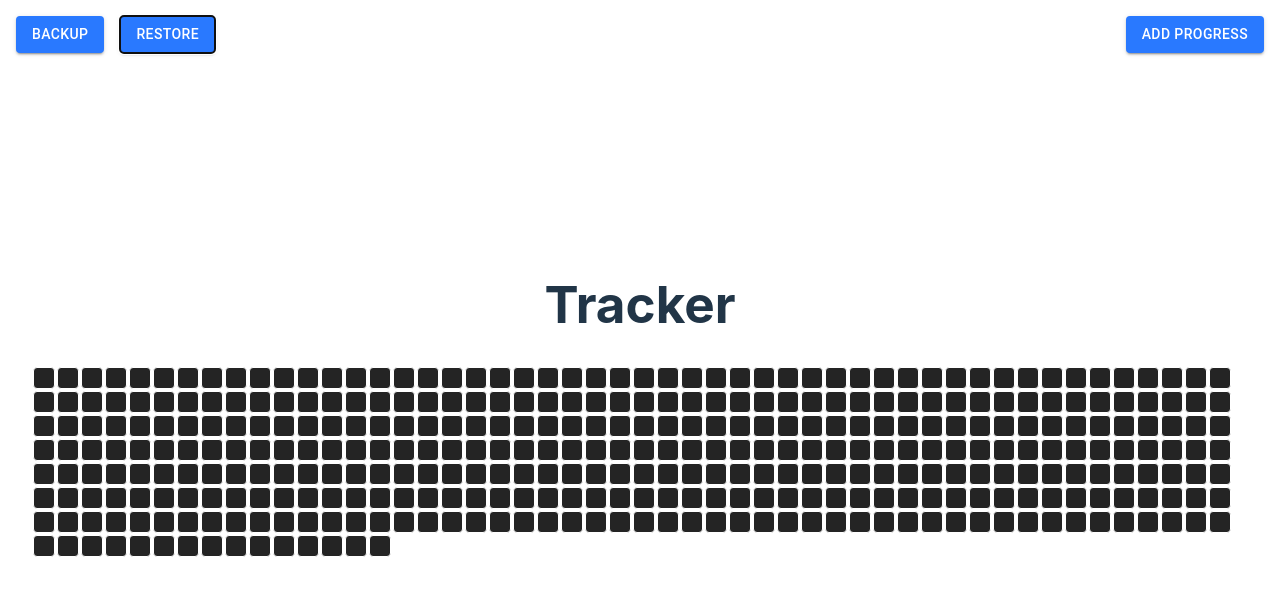
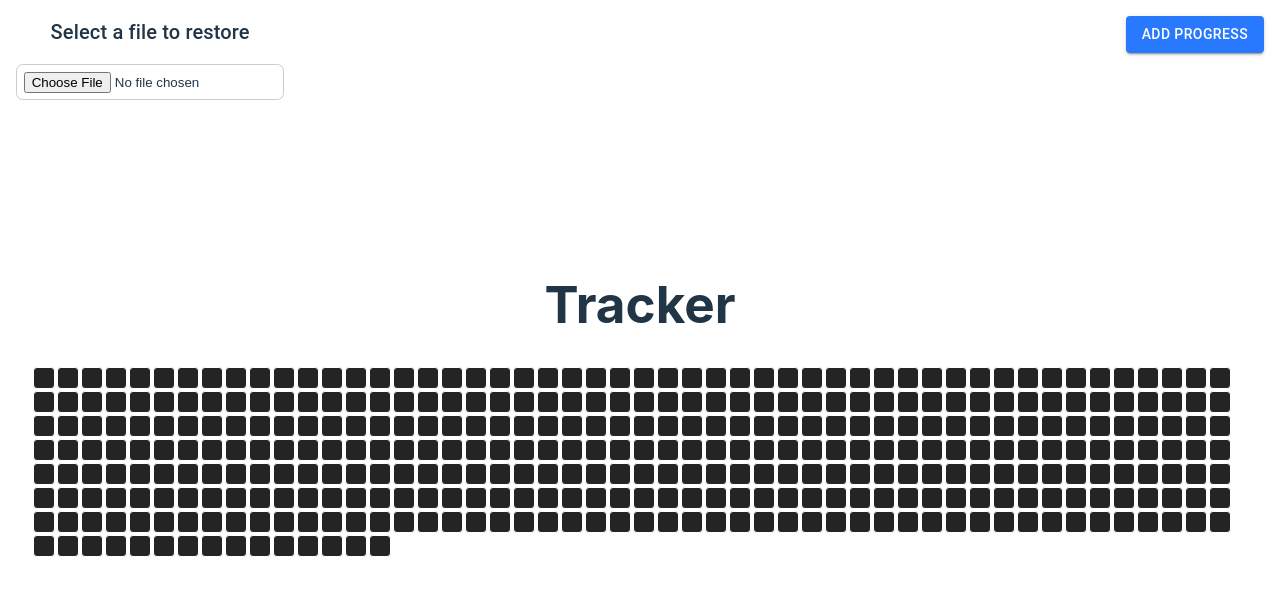
Before and after one commit to GeorgeSedhom0/ProgressTracker, a React (Vite) app: page / in a window 1280 px wide. Both pictures are taken after a click on the button "RESTORE". Shown: the top 596 px of the page. Built offline with nearby package versions, Linux system fonts and the light colour scheme.

Commit message:
fully working import and export options

```diff
--- a/src/componants/ImportExport.tsx
+++ b/src/componants/ImportExport.tsx
@@ -1,6 +1,10 @@
-import { Button } from "@mui/material";
+import { Button, Tooltip, Typography } from "@mui/material";
+import { useState } from "react";
 
 const ImportExport = () => {
+  const [getfile, setGetFile] = useState(false);
+  const [file, setFile] = useState("");
+
   return (
     <div
       style={{
@@ -8,9 +12,14 @@ const ImportExport = () => {
         top: "1em",
         left: "1em",
         display: "flex",
+        flexDirection: "column",
+        justifyContent: "center",
+        alignItems: "center",
         gap: "1em",
       }}
     >
+      {!getfile && (
+        <div>
           <Button
             variant="contained"
             onClick={() => {
@@ -20,6 +29,7 @@ const ImportExport = () => {
                 alert("No data to backup");
               } else {
                 const data = JSON.parse(savedData);
+                data[data.length] = "Restored";
                 // save the data to a file
                 const blob = new Blob([JSON.stringify(data)], {
                   type: "application/json",
@@ -32,18 +42,74 @@ const ImportExport = () => {
                 a.remove();
               }
             }}
+            style={{
+              marginRight: "1em",
+            }}
           >
             Backup
           </Button>
           <Button
             variant="contained"
             onClick={() => {
-          //
+              setGetFile((prev) => !prev);
             }}
           >
             Restore
           </Button>
         </div>
+      )}
+      {getfile && (
+        <>
+          <Typography variant="h6">Select a file to restore</Typography>
+
+          <Tooltip title="Once you select a file the data will be restores if it's correct">
+            <input
+              type="file"
+              onChange={(e) => {
+                const file = e.target.files?.item(0);
+                console.log(file);
+                if (file) {
+                  const reader = new FileReader();
+                  reader.onload = (e) => {
+                    const data = e.target?.result;
+                    if (data) {
+                      const progress = JSON.parse(data as string);
+
+                      //   check if data is an array and the last item is "Restored"
+                      if (
+                        Array.isArray(progress) &&
+                        progress[progress.length - 1] === "Restored"
+                      ) {
+                        progress.pop();
+
+                        localStorage.setItem(
+                          "progress",
+                          JSON.stringify(progress)
+                        );
+                        alert("Data restored");
+                        window.location.reload();
+                      } else {
+                        alert(
+                          "Data is not correct please select a correct file"
+                        );
+                      }
+                    } else {
+                      alert("No data found on file");
+                    }
+                  };
+                  reader.readAsText(file);
+                }
+              }}
+              style={{
+                border: "1px solid #ccc",
+                borderRadius: ".5em",
+                padding: ".5em",
+              }}
+            />
+          </Tooltip>
+        </>
+      )}
+    </div>
   );
 };
 
```
Lines whose indentation alone changed are shown as unchanged.
